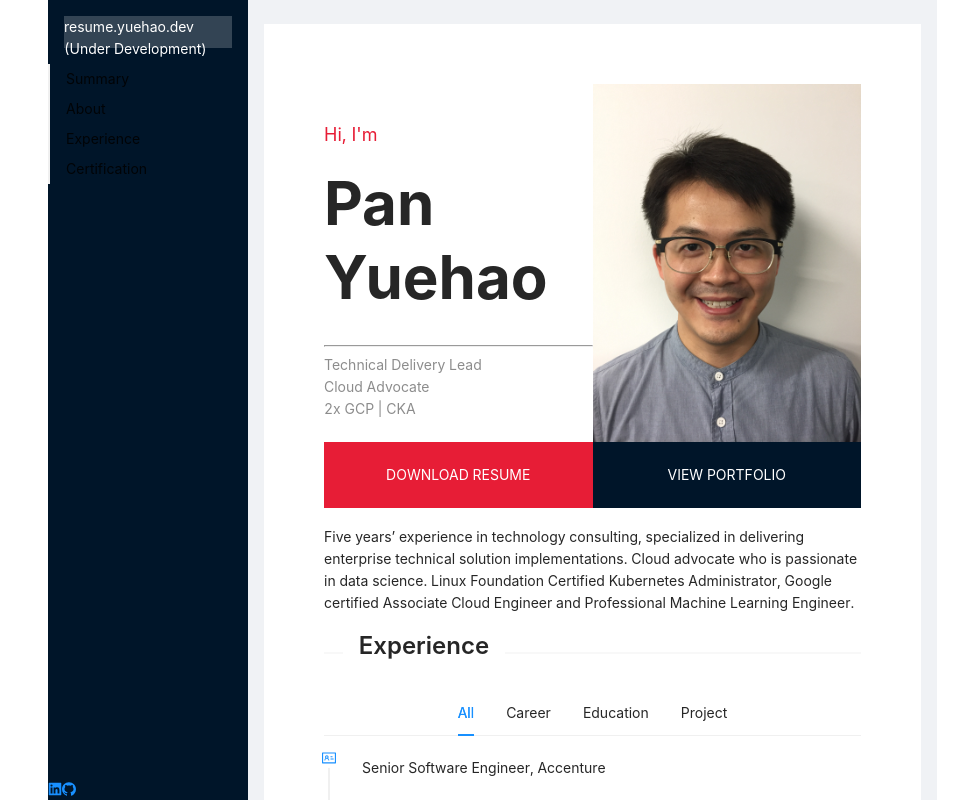
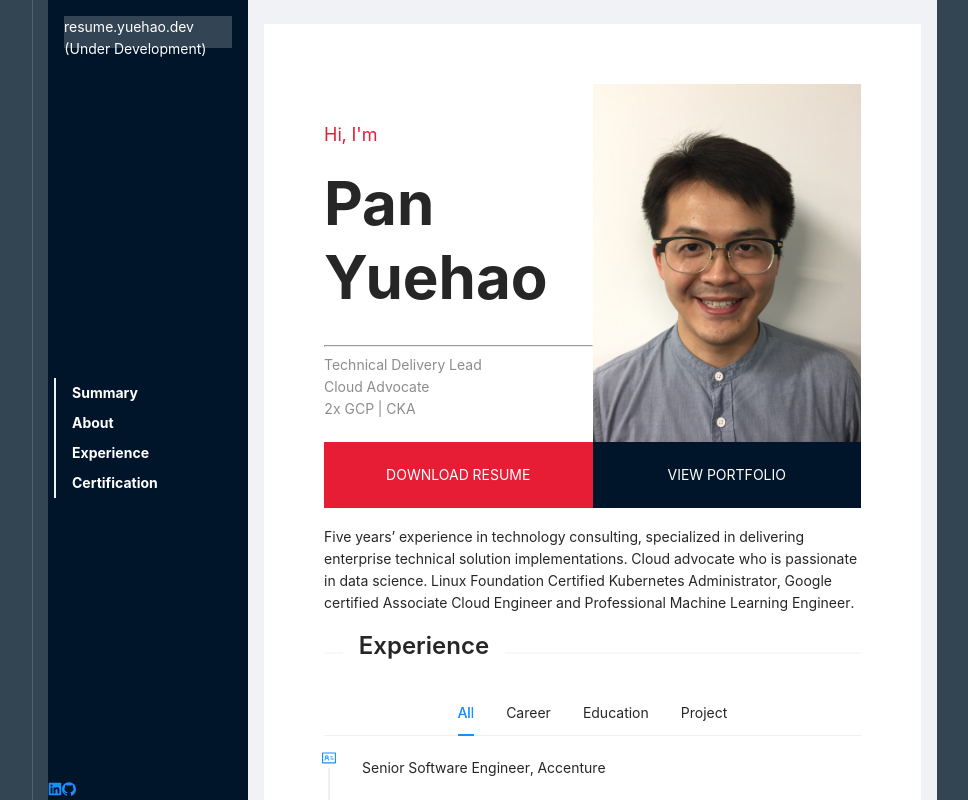
Before and after one commit to pandaxfly/ocr-frontend, a React (Create React App) app: page / in a window 1280 px wide. Shown: the top 800 px of the page, without its empty margins (148-1116 px from the left). Built offline with nearby package versions, Linux system fonts and the light colour scheme.

Commit message:
updated anchor position and added backtotp

```diff
--- a/public/index.html
+++ b/public/index.html
@@ -23,7 +23,7 @@
     -->
     <title>Yuehao's Resume (beta)</title>
   </head>
-  <body>
+  <body style="background-color: #334452;">
     <noscript>You need to enable JavaScript to run this app.</noscript>
     <div id="root"></div>
     <!--
--- a/src/layouts/FixedSlideLayout.css
+++ b/src/layouts/FixedSlideLayout.css
@@ -1,3 +1,15 @@
+.page-anchor {
+  margin-top: 40vh;
+  padding: 5%;
+}
+
+.page-anchor .ant-anchor-link-title{
+  color: white;
+  font-weight: bold;
+}
+
+
+
 .box {
   color: white;
   height: 40px;
--- a/src/layouts/FixedSlideLayout.js
+++ b/src/layouts/FixedSlideLayout.js
@@ -1,6 +1,6 @@
 import React from 'react';
 import 'antd/dist/antd.css';
-import { Typography, Row, Col, Divider, Layout, Anchor, Tabs } from 'antd';
+import { Typography, Row, Col, Divider, Layout, Anchor, Tabs, BackTop } from 'antd';
 import { LinkedinFilled, GithubFilled } from '@ant-design/icons';
 import './FixedSlideLayout.css';
 
@@ -50,17 +50,22 @@ class FixedSlideLayout extends React.Component {
       position: 'fixed',
     };
 
+    const colorWhite = {
+      color: 'white'
+    }
+
     return (
       <Layout>
         <Sider style={siderStyle}>
           <div className="logo">resume.yuehao.dev<br />(Under Development)</div>
 
-          <Anchor>
-            <Link href="#hero" title="Summary" />
-            <Link href="#about" title="About" />
-            <Link href="#experience" title="Experience" />
-            <Link href="#certification" title="Certification" />
+          <Anchor className="page-anchor">
+            <Link href="#hero" title="Summary" style={colorWhite}/>
+            <Link href="#about" title="About" style={colorWhite}/>
+            <Link href="#experience" title="Experience" style={colorWhite}/>
+            <Link href="#certification" title="Certification" style={colorWhite}/>
           </Anchor>
+
 
           <div className="social_media">
             <a href="https://www.linkedin.com/in/yuehao-pan" target="_blank"><LinkedinFilled /></a>
@@ -127,9 +132,12 @@ class FixedSlideLayout extends React.Component {
 
             </div>
           </Content>
+          <BackTop />
           <Footer style={{ textAlign: 'center' }}>React &#38; Ant Design are used in this page</Footer>
         </Layout>
       </Layout>
+
+
     )
   }
 }
```
